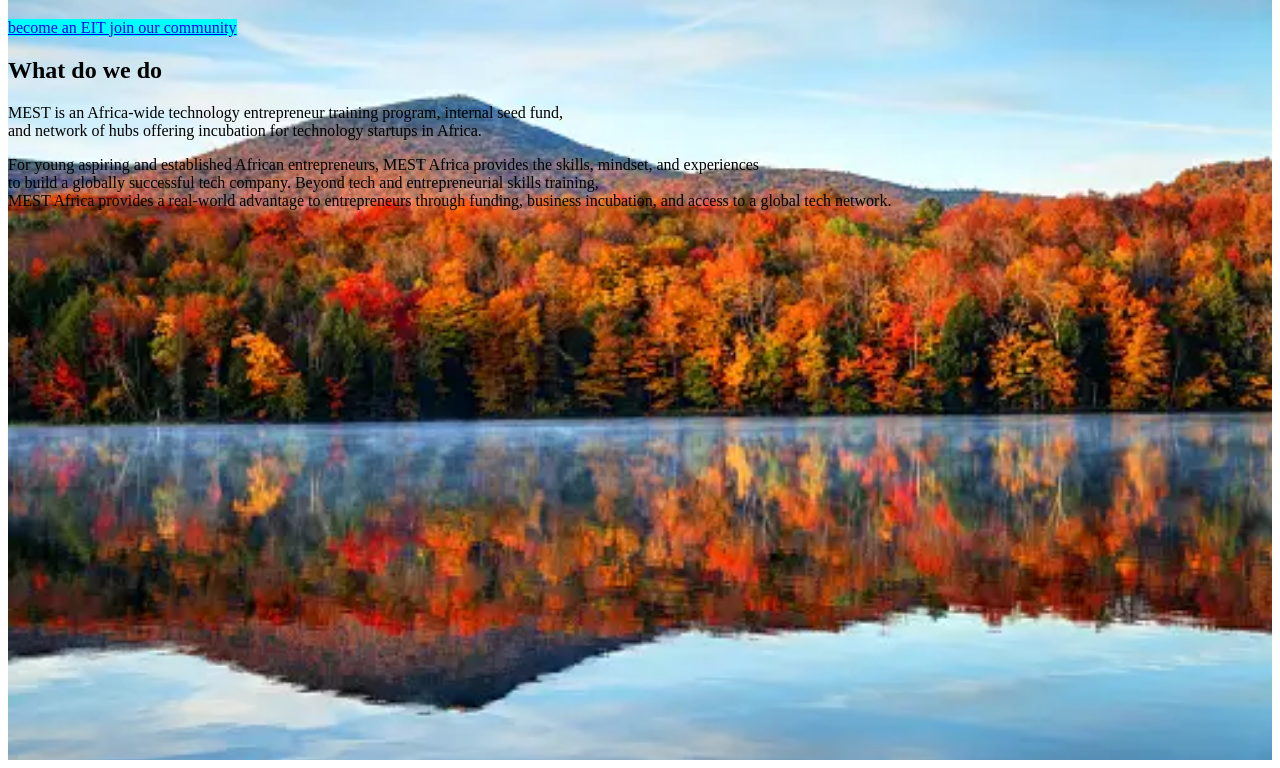
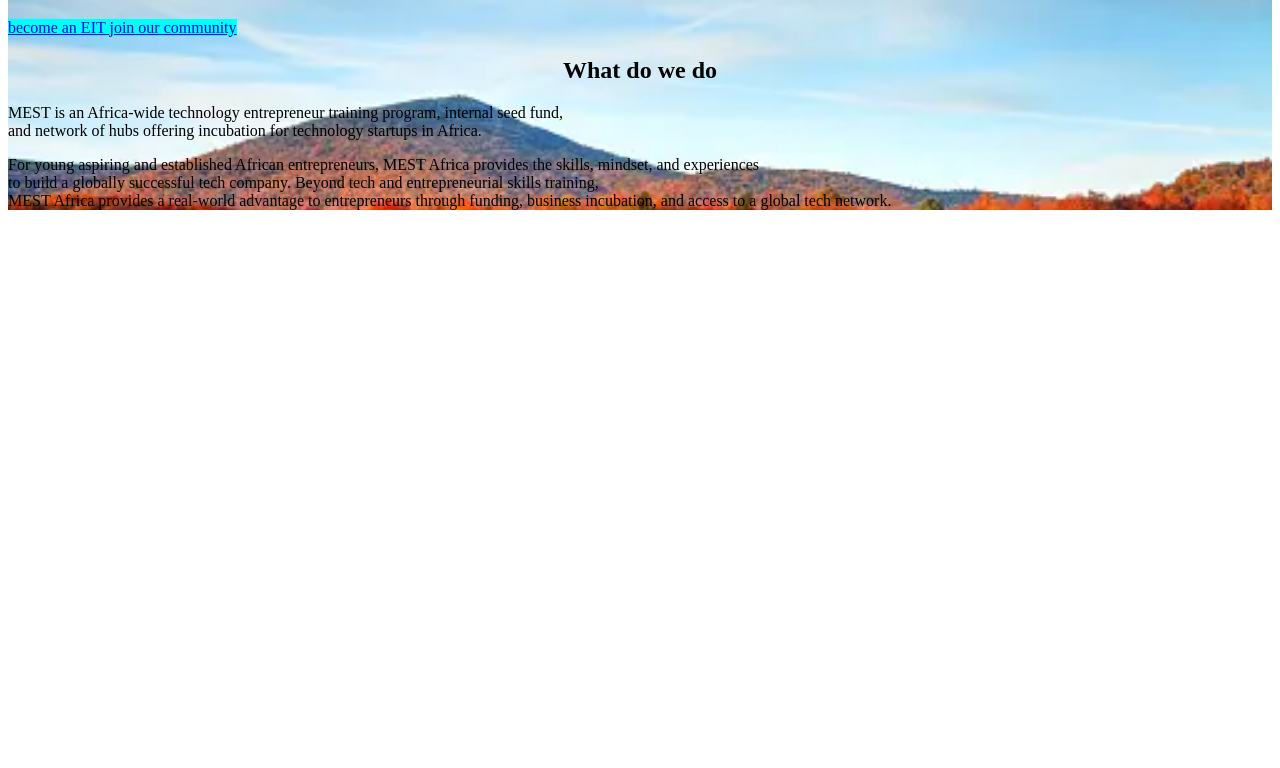
Before and after one commit to Thegrandkardii/practice, a plain HTML site: page index.html in a window 1280 px wide. Shown: the part 159-927 px from the top of the page. After the commit the page ends 800 px from the top, so only its background shows below. Drawn offline with Linux system fonts and the light colour scheme.

Commit message:
add added files

```diff
--- a/style.css
+++ b/style.css
@@ -23,7 +23,6 @@ li{
 .hero{
     background-image: url("Assets/asset.webp");
     background-repeat: no-repeat;
-    height: 100vh;
     background-size: cover;
 }
 h1{
@@ -34,3 +33,11 @@ a{
     background-color: aqua;
     justify-content: space-between;
 }
+a:hover{
+    background-color: orange;
+}
+h2{
+    align-items: center;
+    font-weight: 600;
+    text-align: center;
+}
```
Also changed, not shown: Assets/save.jpg (added).
